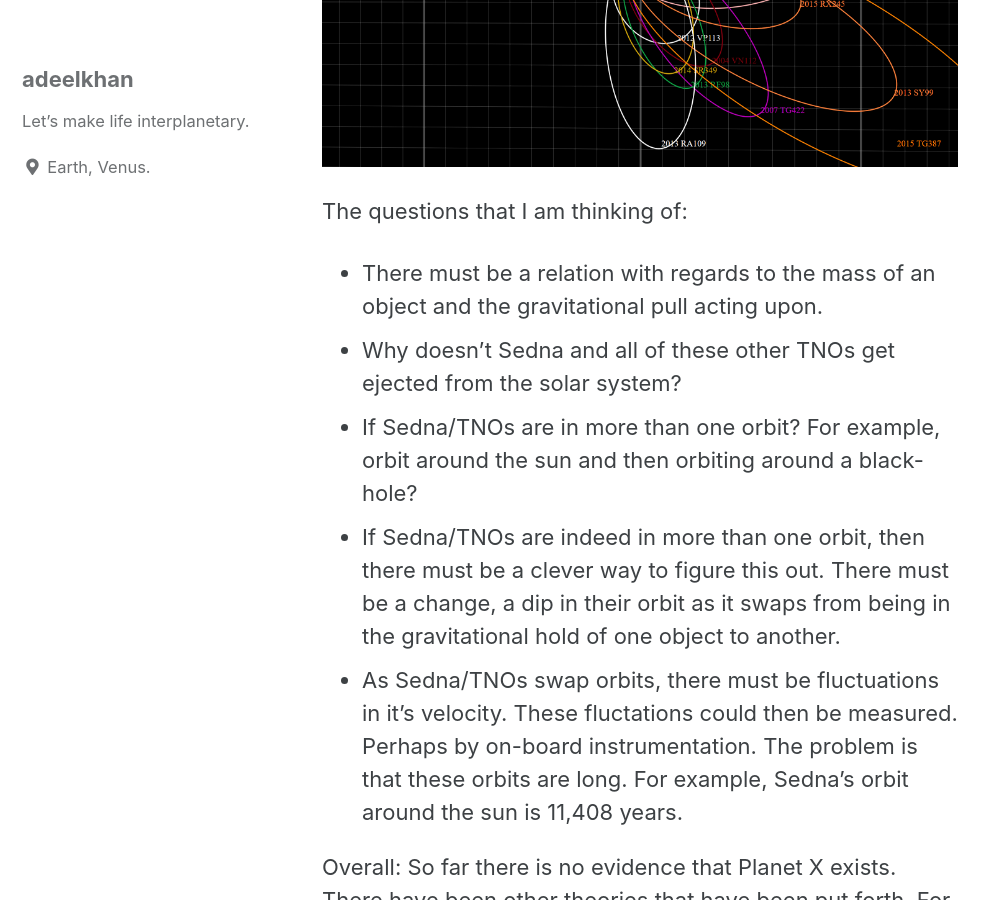
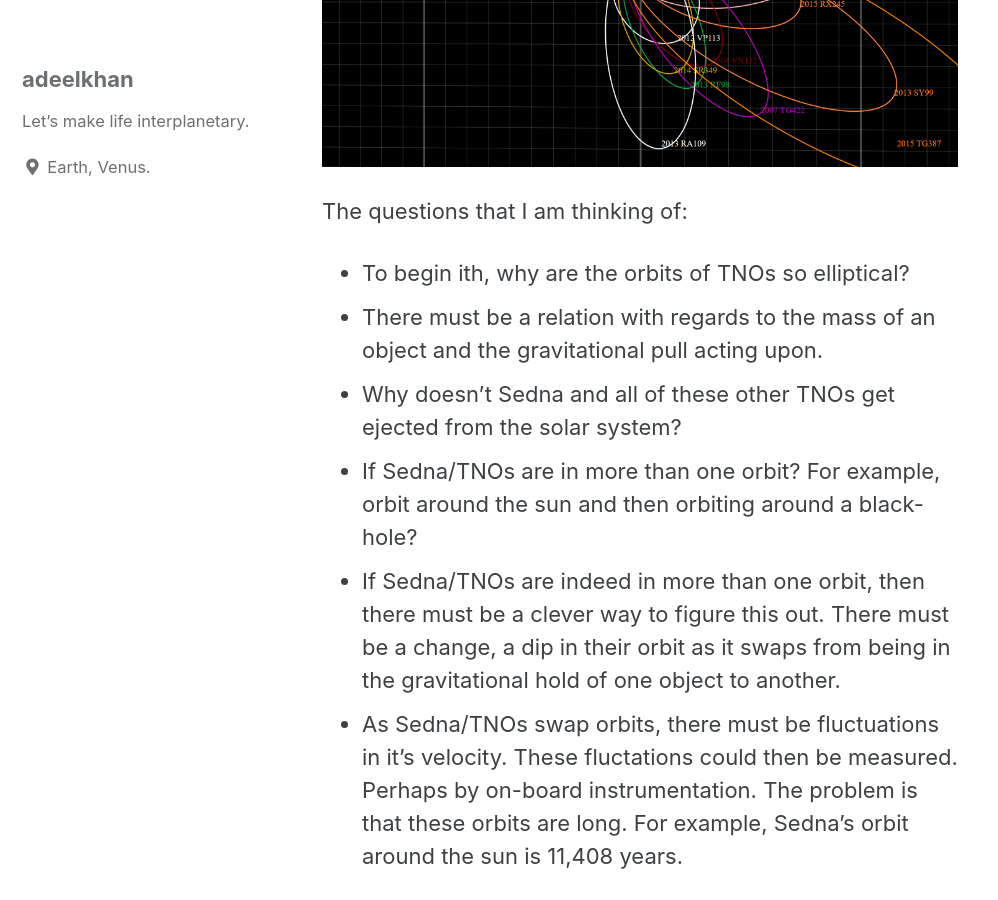
Before and after one commit to stellardreams/stellardreams.github.io, a Jekyll site: the page built from _posts/2020-11-02-Sedna's-eccentric-orbit.md, in a window 1280 px wide and 900 px high, scrolled down 2296 px. Shown: the whole window, without its empty margins (0-998 px from the left). Built offline with Jekyll 4.4.1, drawn with Linux system fonts in a browser that asks for light colours; cached includes are drawn as plain includes.

Commit message:
Update 2020-11-02-Sedna's-eccentric-orbit.md

```diff
--- a/_posts/2020-11-02-Sedna's-eccentric-orbit.md
+++ b/_posts/2020-11-02-Sedna's-eccentric-orbit.md
@@ -24,6 +24,7 @@ Most of the planetary bodies in the in the inner solar system have a [much lower
 <img src="/assets/images/tno-orbits.png">
 
 The questions that I am thinking of:
+* To begin ith, why are the orbits of TNOs so elliptical?
 * There must be a relation with regards to the mass of an object and the gravitational pull acting upon.
 * Why doesn't Sedna and all of these other TNOs get ejected from the solar system?
 * If Sedna/TNOs are in more than one orbit? For example, orbit around the sun and then orbiting around a black-hole?
```
